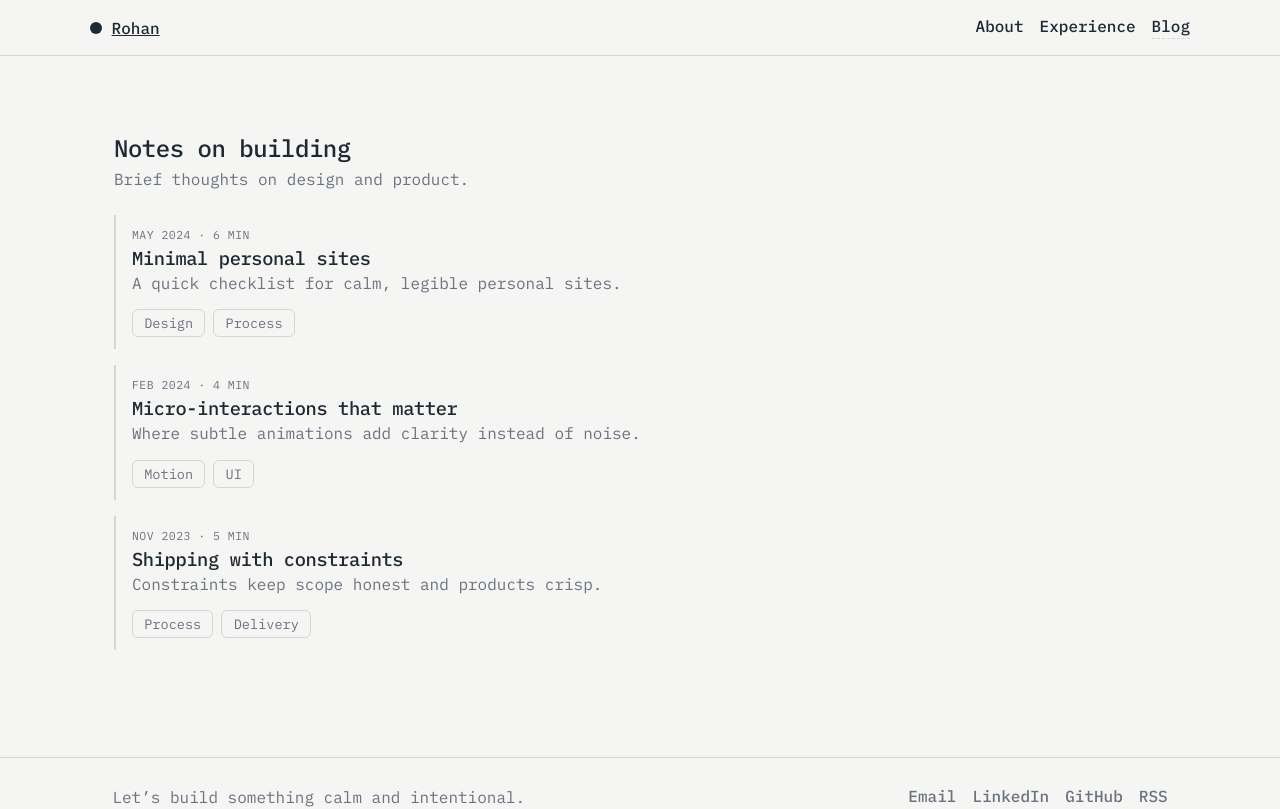
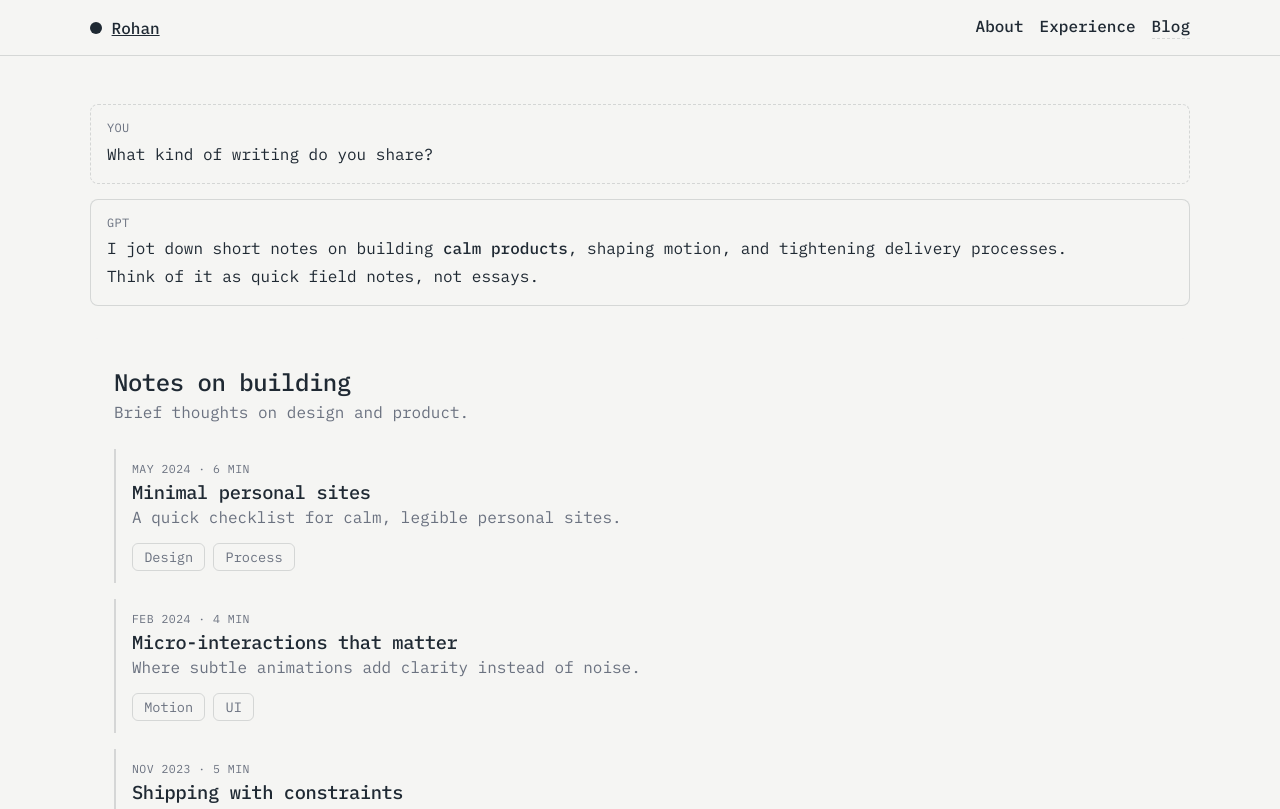
Before and after one commit to rohanv0-1/personal-website, a React app: page /blog in a window 1280 px wide. Shown: the top 809 px of the page. Built offline with nearby package versions, Linux system fonts and the light colour scheme; the HTML template or start-up script is replaced by a standard one.

Commit message:
markdown streaming

```diff
--- a/src/App.jsx
+++ b/src/App.jsx
@@ -7,6 +7,7 @@ import Blog from './pages/Blog'
 import Post from './pages/Post'
 import About from './pages/About'
 import { AppShell } from './components/AppShell'
+import { ChatResponse } from './components/ChatResponse'
 
 function ScrollToTop() {
   const location = useLocation()
@@ -19,6 +20,11 @@ function ScrollToTop() {
 function NotFound() {
   return (
     <div className="container page">
+      <ChatResponse
+        prompt="Can you find that page?"
+        answer="I looked around but couldn’t find it. Let’s head back to the main routes."
+        richAnswer={'<p>I looked around but couldn’t find that page.</p><p><a href="/">Return home</a> or hop into the nav links above.</p>'}
+      />
       <div className="eyebrow">Not found</div>
       <h2>Page missing</h2>
       <p className="muted">The page you were looking for does not exist.</p>
--- /dev/null
+++ b/src/components/ChatResponse.jsx
@@ -0,0 +1,91 @@
+import { useEffect, useMemo, useState } from "react";
+import { AnimatePresence, motion } from "framer-motion";
+
+export function ChatResponse({
+  prompt,
+  answer,
+  richAnswer,
+  loadingMs = 700,
+  speed = 16,
+}) {
+  const [phase, setPhase] = useState("loading");
+  const [displayed, setDisplayed] = useState("");
+
+  const tokens = useMemo(() => {
+    if (!richAnswer) return null;
+    return richAnswer.match(/<[^>]+>|[^<]+/g) ?? [];
+  }, [richAnswer]);
+
+  useEffect(() => {
+    setPhase("loading");
+    setDisplayed("");
+    const loadingTimer = setTimeout(() => setPhase("typing"), loadingMs);
+    return () => clearTimeout(loadingTimer);
+  }, [prompt, answer, richAnswer, loadingMs]);
+
+  useEffect(() => {
+    if (phase !== "typing") return;
+    let index = 0;
+    const interval = setInterval(() => {
+      index += 1;
+      if (tokens) {
+        setDisplayed(tokens.slice(0, index).join(""));
+        if (index >= tokens.length) {
+          clearInterval(interval);
+          setPhase("done");
+        }
+        return;
+      }
+      setDisplayed(answer.slice(0, index));
+      if (index >= answer.length) {
+        clearInterval(interval);
+        setPhase("done");
+      }
+    }, speed);
+    return () => clearInterval(interval);
+  }, [phase, answer, tokens, speed]);
+
+  const isLoading = phase === "loading";
+  const hasRichAnswer = Boolean(richAnswer);
+
+  return (
+    <div className="chat-shell" aria-live="polite" role="status">
+      <div className="chat-bubble prompt">
+        <div className="chat-meta">You</div>
+        <p>{prompt}</p>
+      </div>
+      <div className="chat-bubble response">
+        <div className="chat-meta">GPT</div>
+        <div className="chat-stream">
+          <AnimatePresence initial={false}>
+            {isLoading && (
+              <motion.div
+                key="dots"
+                className="typing-dots"
+                initial={{ opacity: 0, y: 4 }}
+                animate={{ opacity: 1, y: 0 }}
+                exit={{ opacity: 0, y: -4 }}
+                transition={{ duration: 0.2 }}
+                aria-label="ChatGPT is thinking"
+              >
+                <span />
+                <span />
+                <span />
+              </motion.div>
+            )}
+          </AnimatePresence>
+          {hasRichAnswer ? (
+            <span
+              className={`stream-text ${isLoading ? "sr-only" : ""}`}
+              dangerouslySetInnerHTML={{ __html: displayed }}
+            />
+          ) : (
+            <span className={`stream-text ${isLoading ? "sr-only" : ""}`}>
+              {displayed}
+            </span>
+          )}
+        </div>
+      </div>
+    </div>
+  );
+}
--- a/src/index.css
+++ b/src/index.css
@@ -67,6 +67,101 @@ button {
 
 .page {
   padding: 3rem 0 3rem;
+}
+
+.sr-only {
+  position: absolute;
+  width: 1px;
+  height: 1px;
+  padding: 0;
+  margin: -1px;
+  overflow: hidden;
+  clip: rect(0, 0, 0, 0);
+  white-space: nowrap;
+  border: 0;
+}
+
+.chat-shell {
+  display: grid;
+  gap: 0.9rem;
+  margin-bottom: 2rem;
+}
+
+.chat-bubble {
+  border: 1px solid var(--border);
+  border-radius: var(--radius);
+  padding: 0.95rem 1rem;
+  background: var(--bg);
+}
+
+.chat-bubble.prompt {
+  border-style: dashed;
+}
+
+.chat-meta {
+  font-size: 0.75rem;
+  color: var(--muted);
+  letter-spacing: 0.02em;
+  text-transform: uppercase;
+  margin-bottom: 0.35rem;
+}
+
+.chat-stream {
+  position: relative;
+  min-height: 1.4rem;
+  display: inline-flex;
+  align-items: center;
+  gap: 0.35rem;
+}
+
+.stream-text {
+  white-space: pre-wrap;
+  line-height: 1.6;
+}
+
+.typing-dots {
+  display: inline-flex;
+  gap: 6px;
+  align-items: center;
+  height: 1rem;
+}
+
+.typing-dots span {
+  width: 6px;
+  height: 6px;
+  border-radius: 50%;
+  background: var(--muted);
+  opacity: 0.4;
+  animation: chat-bounce 1s infinite ease-in-out;
+}
+
+.typing-dots span:nth-child(2) {
+  animation-delay: 0.12s;
+}
+
+.typing-dots span:nth-child(3) {
+  animation-delay: 0.24s;
+}
+
+.chat-bubble.response {
+  box-shadow: var(--shadow);
+}
+
+.chat-bubble p {
+  margin: 0;
+}
+
+@keyframes chat-bounce {
+  0%,
+  60%,
+  100% {
+    transform: translateY(0);
+    opacity: 0.4;
+  }
+  30% {
+    transform: translateY(-5px);
+    opacity: 1;
+  }
 }
 
 .muted {
--- a/src/pages/About.jsx
+++ b/src/pages/About.jsx
@@ -1,10 +1,16 @@
 import { PageTransition } from "../components/PageTransition";
+import { ChatResponse } from "../components/ChatResponse";
 import { Section } from "../components/Section";
 
 export default function About() {
   return (
     <PageTransition>
       <div className="container page">
+        <ChatResponse
+          prompt="Who are you and what do you focus on?"
+          answer="I’m Rohan, a product engineer who builds calm, minimal experiences with clear interaction design."
+          richAnswer="<p>I’m Rohan, a product engineer who builds <strong>calm, minimal experiences</strong> with clear interaction design.</p><p>I like pairing <em>thoughtful motion</em> with readable code so products feel steady, not noisy.</p>"
+        />
         <Section
           title="Hi, I’m Rohan."
           description="I focus on calm, minimal experiences."
--- a/src/pages/Blog.jsx
+++ b/src/pages/Blog.jsx
@@ -1,4 +1,5 @@
 import { PageTransition } from "../components/PageTransition";
+import { ChatResponse } from "../components/ChatResponse";
 import { Section } from "../components/Section";
 import { Card, Tag } from "../components/UI";
 import { posts } from "../data/siteData";
@@ -7,6 +8,11 @@ export default function Blog() {
   return (
     <PageTransition>
       <div className="container page">
+        <ChatResponse
+          prompt="What kind of writing do you share?"
+          answer="I jot down short notes on building calm products, shaping motion, and tightening delivery processes."
+          richAnswer="<p>I jot down short notes on building <strong>calm products</strong>, shaping motion, and tightening delivery processes.</p><p>Think of it as quick field notes, not essays.</p>"
+        />
         <Section
           title="Notes on building"
           description="Brief thoughts on design and product."
--- a/src/pages/Experience.jsx
+++ b/src/pages/Experience.jsx
@@ -1,4 +1,5 @@
 import { PageTransition } from "../components/PageTransition";
+import { ChatResponse } from "../components/ChatResponse";
 import { Section } from "../components/Section";
 import { Card, Tag } from "../components/UI";
 import { experiences } from "../data/siteData";
@@ -7,6 +8,11 @@ export default function Experience() {
   return (
     <PageTransition>
       <div className="container page">
+        <ChatResponse
+          prompt="What roles have you been in recently?"
+          answer="Recent snapshots: Senior Software Engineer at Minimal Labs, Product Engineer at Northwind, and Full-stack Developer at Studio One."
+          richAnswer="<p>Recent snapshots:</p><ul><li><strong>Senior Software Engineer</strong> at Minimal Labs</li><li><strong>Product Engineer</strong> at Northwind</li><li><strong>Full-stack Developer</strong> at Studio One</li></ul>"
+        />
         <Section
           title="Building minimal, expressive products"
           description="Snapshots of recent roles."
--- a/src/pages/Post.jsx
+++ b/src/pages/Post.jsx
@@ -2,6 +2,7 @@ import { useMemo } from "react";
 import { useParams, Link } from "react-router-dom";
 import { motion } from "framer-motion";
 import { PageTransition } from "../components/PageTransition";
+import { ChatResponse } from "../components/ChatResponse";
 import { Tag } from "../components/UI";
 import { posts } from "../data/siteData";
 
@@ -13,6 +14,11 @@ export default function Post() {
     return (
       <PageTransition>
         <div className="container page">
+          <ChatResponse
+            prompt="Can you pull up this post?"
+            answer="I couldn’t find that one, but you can head back to the writing list."
+            richAnswer={'<p>I couldn’t find that one.</p><p><a href="/blog">Head back to the writing list</a> for everything available.</p>'}
+          />
           <div className="eyebrow">Writing</div>
           <h2>Post not found</h2>
           <Link className="nav-link" to="/blog">
@@ -26,6 +32,11 @@ export default function Post() {
   return (
     <PageTransition>
       <div className="container page post">
+        <ChatResponse
+          prompt={`Give me the quick take on “${post.title}”.`}
+          answer={post.excerpt}
+          richAnswer={`<p><strong>${post.title}</strong> in a sentence:</p><p>${post.excerpt}</p>`}
+        />
         <div className="eyebrow">
           {post.date} · {post.readTime}
         </div>
```
